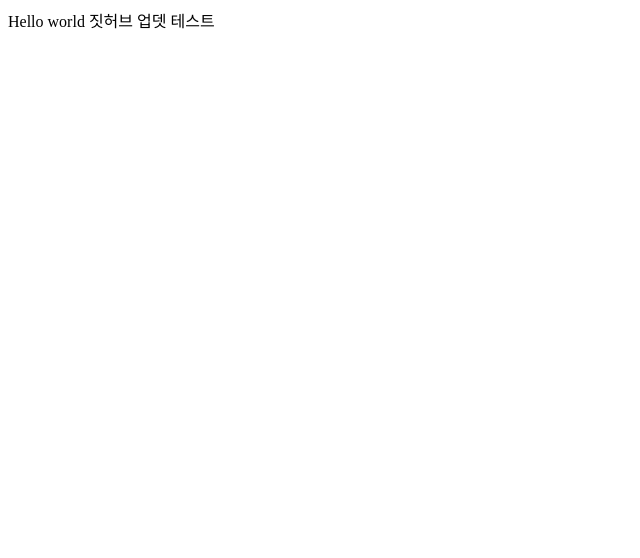
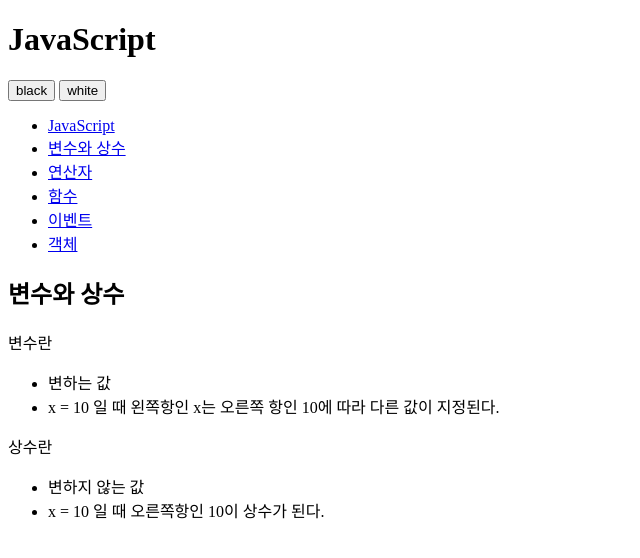
Before and after one commit to gtpchris/opentutorials-gtpchris, a plain HTML site: page index.html in a window 1280 px wide. Shown: the whole page, without its empty margins (0-640 px from the left). Drawn offline with Linux system fonts and the light colour scheme.

Commit message:
add html

```diff
--- a/index.html
+++ b/index.html
@@ -1,24 +1,53 @@
 <!DOCTYPE html>
-<html lang="en">
-	<head>
-		<meta charset="utf-8" />
+<html>
+    <head>
+        <meta charset="utf-8" />
+    </head>
 
-		<!-- Always force latest IE rendering engine (even in intranet) & Chrome Frame
-		Remove this if you use the .htaccess -->
-		<meta http-equiv="X-UA-Compatible" content="IE=edge,chrome=1" />
-
-		<title>index</title>
-		<meta name="description" content="" />
-		<meta name="author" content="JH" />
-
-		<meta name="viewport" content="width=device-width; initial-scale=1.0" />
-
-		<!-- Replace favicon.ico & apple-touch-icon.png in the root of your domain and delete these references -->
-		<link rel="shortcut icon" href="/favicon.ico" />
-		<link rel="apple-touch-icon" href="/apple-touch-icon.png" />
-	</head>
-
-	<body>
-		Hello world 짓허브 업뎃 테스트
-	</body>
+    <body id="body">
+        <div>
+            <header>
+                <h1>JavaScript</h1>
+            </header>
+            <div id="toolbar">
+                <input type="button" value="black" />
+                <input type="button" value="white" />
+            </div>
+            <nav>
+                <ul>
+                    <li><a href="http://opentutorials.org/course/49/16">JavaScript</a></li>
+                    <li><a href="http://opentutorials.org/course/49/17">변수와 상수</a></li>
+                    <li><a href="http://opentutorials.org/course/49/18">연산자</a></li>
+                    <li><a href="http://opentutorials.org/course/49/19">함수</a></li>
+                    <li><a href="http://opentutorials.org/course/49/20">이벤트</a></li>
+                    <li><a href="http://opentutorials.org/course/49/21">객체</a></li>
+                </ul>
+            </nav>
+            <article>
+                <h2>변수와 상수</h2>
+                <div>
+                    <p>변수란</p>
+                    <ul>
+                        <li>
+                            변하는 값
+                        </li>
+                        <li>
+                            x = 10 일 때 왼쪽항인 x는 오른쪽 항인 10에 따라 다른 값이 지정된다.
+                        </li>
+                    </ul>
+                    <p>
+                        상수란
+                    </p>
+                    <ul>
+                        <li>
+                            변하지 않는 값
+                        </li>
+                        <li>
+                            x = 10 일 때 오른쪽항인 10이 상수가 된다.
+                        </li>
+                    </ul>
+                </div>
+            </article>
+        </div>
+    </body>
 </html>
```
